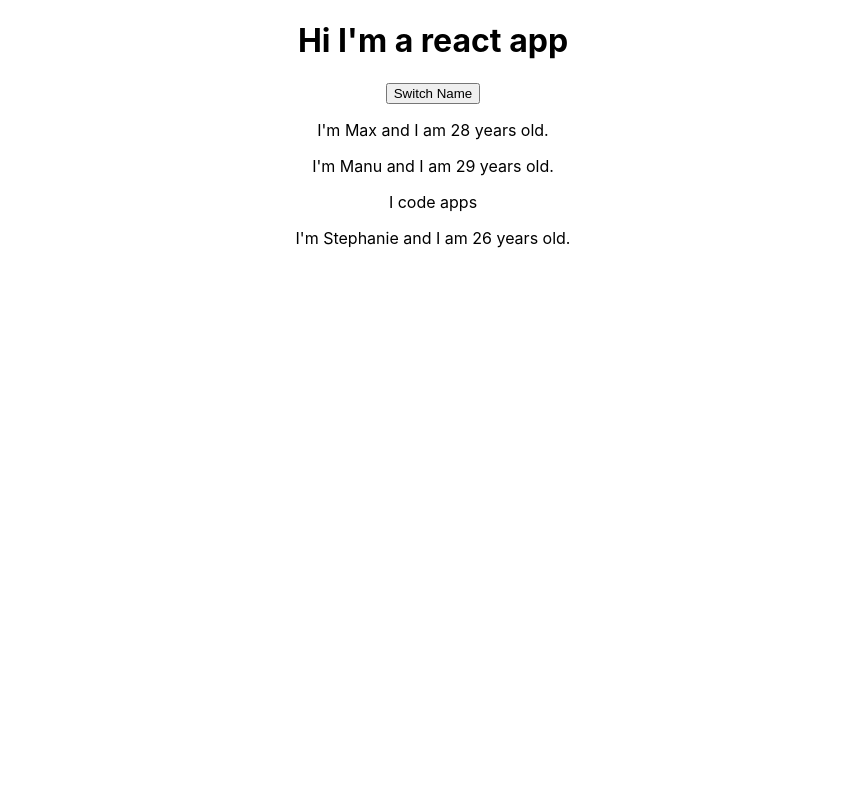
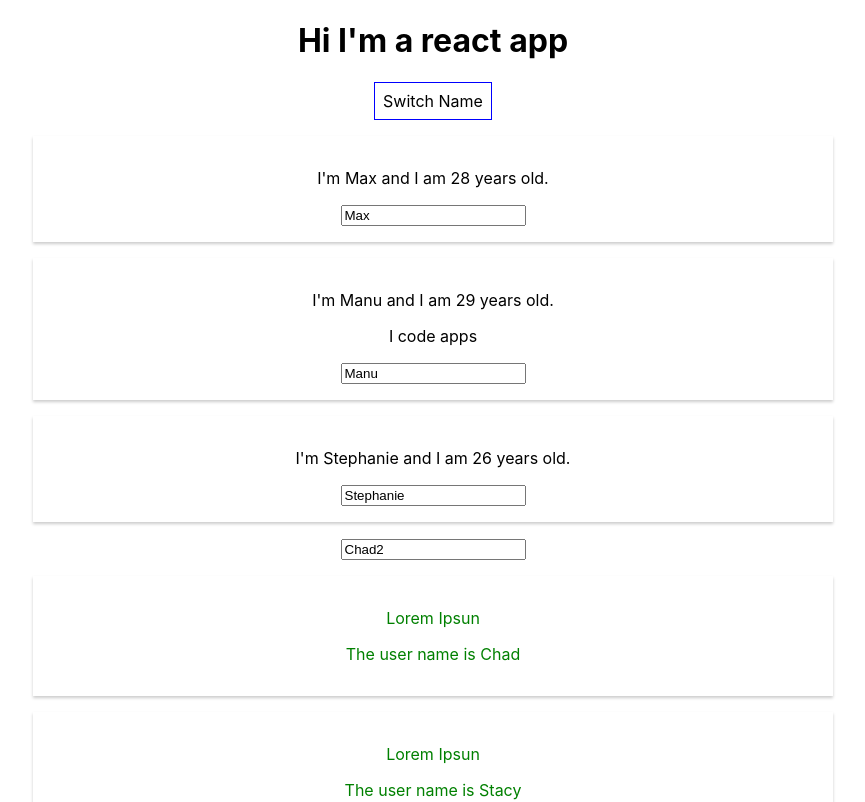
Before and after one commit to thegentlemanphysicist/React-Redux-Udemy-Course, a React (Create React App) app in the folder complete-react-guide/: page / in a window 1280 px wide. Shown: the top 802 px of the page, without its empty margins (207-1072 px from the left). Built offline with nearby package versions, Linux system fonts and the light colour scheme.

Commit message:
Lecture 50 Section4: Completed assignment one.

```diff
--- a/complete-react-guide/src/App.js
+++ b/complete-react-guide/src/App.js
@@ -1,27 +1,84 @@
 import React, { Component } from 'react';
 import './App.css';
-import Person from './Person/Person'
+import Person from './Person/Person';
+import UserInput from './UserInput/UserInput';
+import UserOutput from './UserOutput/UserOutput';
+
 class App extends Component {
   state = {
     persons: [
       {name: 'Max', age: 28},
       {name: 'Manu', age: 29},
       {name: 'Stephanie', age: 26}
+    ],
+    usernames: [
+      {userName: "Chad"},
+      {userName: "Stacy"},
+      {userName: "Chad2"}
     ]
   }
 
-  switchNameHandler = () =>{
-    console.log('was clicked');
+  switchNameHandler = (newName) =>{
+    //console.log('was clicked');
+    //DONT DO THIS this.state.persons[0].name = "KRULL!!!!";
+    this.setState({persons: [
+      {name: newName, age: 28},
+      {name: 'Manu', age: 29},
+      {name: 'Stephanie', age: 27}
+    ]})
+  }
+
+  nameChangedHandler = (event) => {
+    this.setState({persons: [
+      {name: 'Max', age: 28},
+      {name: event.target.value, age: 29},
+      {name: 'Stephanie', age: 26}
+    ]})
+  }
+
+  userNameHandler = (event) => {
+    this.setState({usernames: [
+      {userName: "Chad"},
+      {userName: "Stacy"},
+      {userName: event.target.value }
+    ]})
   }
 
   render() {
+    const style = {
+      backgroundColor: 'white',
+      font: 'inherit',
+      border: '1px solid blue',
+      padding: '8px',
+      cursor: 'pointer'
+    };
     return (
       <div className="App">
         <h1>Hi I'm a react app</h1>
-        <button onClick={this.switchNameHandler}>Switch Name</button>
-        <Person name={this.state.persons[0].name} age={this.state.persons[0].age} />
-        <Person name={this.state.persons[1].name} age={this.state.persons[1].age}> I code apps</Person>
-        <Person name={this.state.persons[2].name} age={this.state.persons[2].age} />
+        <button
+          style = {style}
+          onClick={() => this.switchNameHandler('Krull.')}>Switch Name</button>
+        <div>
+        <Person
+          name={this.state.persons[0].name}
+          age={this.state.persons[0].age} />
+        <Person
+          name={this.state.persons[1].name}
+          age={this.state.persons[1].age}
+          click={this.switchNameHandler.bind(this, 'Connan')}
+          changed = {this.nameChangedHandler}> I code apps</Person>
+        <Person
+          name={this.state.persons[2].name}
+          age={this.state.persons[2].age} />
+        </div>
+
+        <UserInput
+          changed ={this.userNameHandler}
+          name = {this.state.usernames[2].userName} >
+        </UserInput>
+        <UserOutput userName = {this.state.usernames[0].userName} />
+        <UserOutput userName = {this.state.usernames[1].userName} />
+        <UserOutput userName = {this.state.usernames[2].userName} />
       </div>
     );
     // return React.createElement('div',{className: 'App'}, React.createElement('h1', null,'I am a react app'));
--- /dev/null
+++ b/complete-react-guide/src/Person/Person.css
@@ -0,0 +1,8 @@
+.Person {
+  width: 60%;
+  margin: 16px auto;
+  border: 1px sold #eee;
+  box-shadow: 0 2px 3px #ccc;
+  padding: 16px;
+  text-align: center;
+}
--- a/complete-react-guide/src/Person/Person.js
+++ b/complete-react-guide/src/Person/Person.js
@@ -1,10 +1,13 @@
 import React from 'react';
+
+import './Person.css';
 
 const person = (props) => {
   return (
-    <div>
-      <p>I'm {props.name} and I am {props.age} years old. </p>
-      <p>{props.children} </p>
+    <div className="Person">
+      <p onClick={props.click}>I'm {props.name} and I am {props.age} years old. </p>
+      <p onClick={props.click}>{props.children} </p>
+      <input type="text" onChange={props.changed} value = {props.name} />
     </div>
   );
 
--- /dev/null
+++ b/complete-react-guide/src/UserInput/UserInput.js
@@ -0,0 +1,13 @@
+import React from 'react';
+
+
+const userInput = (props) => {
+  return (
+    <div className="userInput">
+      <input type="text" onChange={props.changed} value = {props.name} />
+    </div>
+  );
+
+};
+
+export default userInput;
--- /dev/null
+++ b/complete-react-guide/src/UserOutput/UserOutput.css
@@ -0,0 +1,9 @@
+.UserOutput {
+  width: 60%;
+  margin: 16px auto;
+  color: #008000;
+  border: 1px sold #eee;
+  box-shadow: 0 2px 3px #ccc;
+  padding: 16px;
+  text-align: center;
+}
--- /dev/null
+++ b/complete-react-guide/src/UserOutput/UserOutput.js
@@ -0,0 +1,14 @@
+import React from 'react';
+import './UserOutput.css';
+
+const userOutput = (props) => {
+  return (
+    <div className="UserOutput">
+      <p>Lorem Ipsun</p>
+      <p>The user name is {props.userName}</p>
+    </div>
+  );
+
+};
+
+export default userOutput;
```
